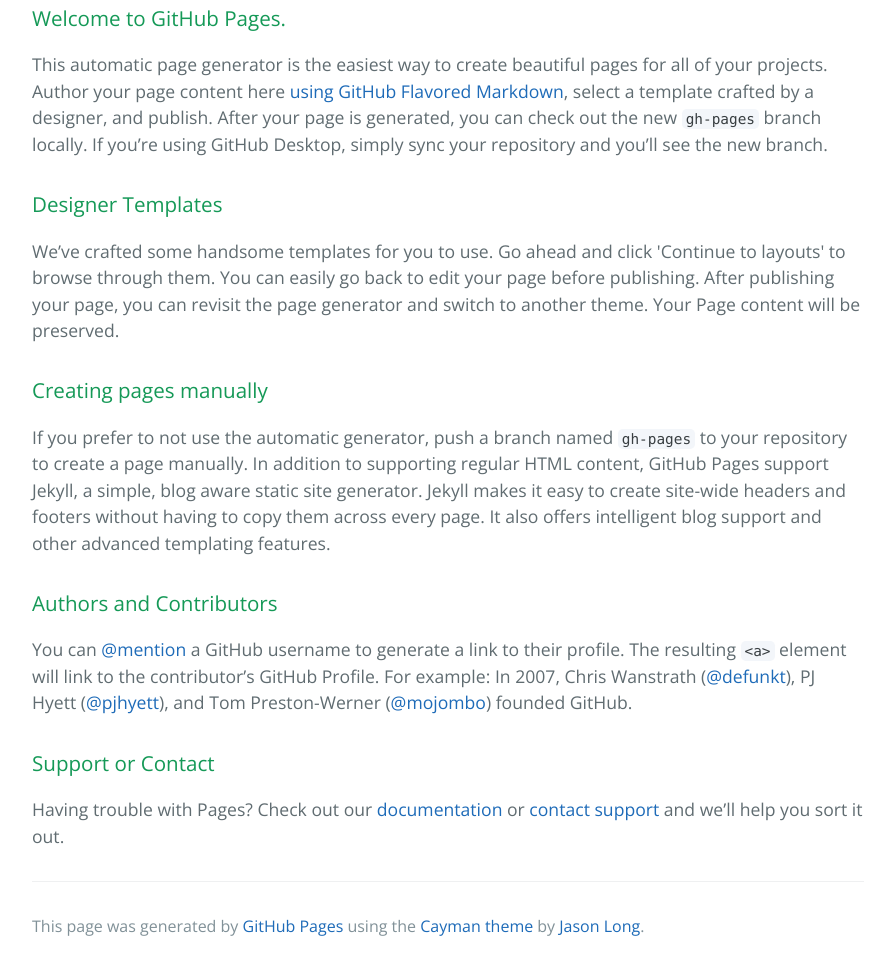
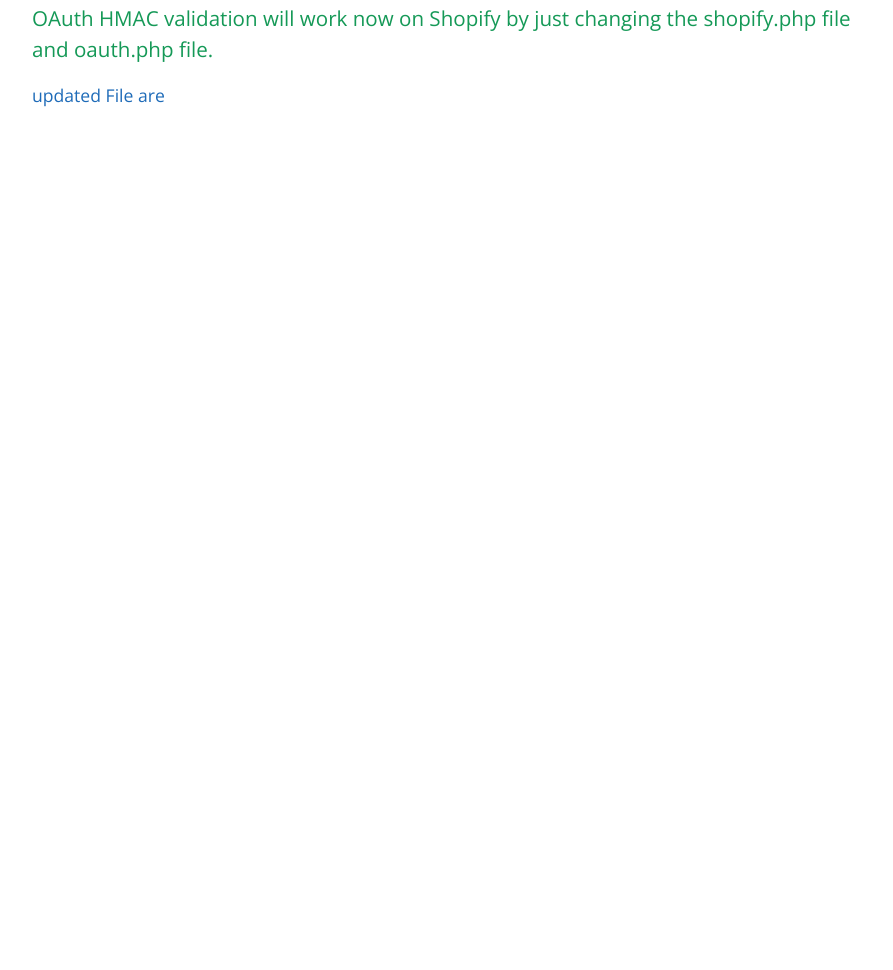
Before and after one commit to impupindersingh/pupinder.github.io, a plain HTML site: page index.html in a window 1280 px wide. Shown: the part 299-1269 px from the top of the page, without its empty margins (192-1085 px from the left). After the commit the page ends 800 px from the top, so only its background shows below. Drawn offline with nearby package versions, Linux system fonts and the light colour scheme.

Commit message:
Update index.html

```diff
--- a/index.html
+++ b/index.html
@@ -17,34 +17,14 @@
 
     <section class="main-content">
       <h3>
-<a id="welcome-to-github-pages" class="anchor" href="#welcome-to-github-pages" aria-hidden="true"><span aria-hidden="true" class="octicon octicon-link"></span></a>Welcome to GitHub Pages.</h3>
+<a id="welcome-to-github-pages" class="anchor" href="#welcome-to-github-pages" aria-hidden="true"><span aria-hidden="true" class="octicon octicon-link"></span></a>OAuth HMAC validation will work now on Shopify by just changing the shopify.php file and oauth.php file.</h3>
 
-<p>This automatic page generator is the easiest way to create beautiful pages for all of your projects. Author your page content here <a href="https://guides.github.com/features/mastering-markdown/">using GitHub Flavored Markdown</a>, select a template crafted by a designer, and publish. After your page is generated, you can check out the new <code>gh-pages</code> branch locally. If you’re using GitHub Desktop, simply sync your repository and you’ll see the new branch.</p>
+<p>
+  <a href="https://github.com/pupinder/updated-shopify_app-skeleton">updated File are</a>
 
-<h3>
-<a id="designer-templates" class="anchor" href="#designer-templates" aria-hidden="true"><span aria-hidden="true" class="octicon octicon-link"></span></a>Designer Templates</h3>
+</p>
 
-<p>We’ve crafted some handsome templates for you to use. Go ahead and click 'Continue to layouts' to browse through them. You can easily go back to edit your page before publishing. After publishing your page, you can revisit the page generator and switch to another theme. Your Page content will be preserved.</p>
 
-<h3>
-<a id="creating-pages-manually" class="anchor" href="#creating-pages-manually" aria-hidden="true"><span aria-hidden="true" class="octicon octicon-link"></span></a>Creating pages manually</h3>
-
-<p>If you prefer to not use the automatic generator, push a branch named <code>gh-pages</code> to your repository to create a page manually. In addition to supporting regular HTML content, GitHub Pages support Jekyll, a simple, blog aware static site generator. Jekyll makes it easy to create site-wide headers and footers without having to copy them across every page. It also offers intelligent blog support and other advanced templating features.</p>
-
-<h3>
-<a id="authors-and-contributors" class="anchor" href="#authors-and-contributors" aria-hidden="true"><span aria-hidden="true" class="octicon octicon-link"></span></a>Authors and Contributors</h3>
-
-<p>You can <a href="https://help.github.com/articles/basic-writing-and-formatting-syntax/#mentioning-users-and-teams" class="user-mention">@mention</a> a GitHub username to generate a link to their profile. The resulting <code>&lt;a&gt;</code> element will link to the contributor’s GitHub Profile. For example: In 2007, Chris Wanstrath (<a href="https://github.com/defunkt" class="user-mention">@defunkt</a>), PJ Hyett (<a href="https://github.com/pjhyett" class="user-mention">@pjhyett</a>), and Tom Preston-Werner (<a href="https://github.com/mojombo" class="user-mention">@mojombo</a>) founded GitHub.</p>
-
-<h3>
-<a id="support-or-contact" class="anchor" href="#support-or-contact" aria-hidden="true"><span aria-hidden="true" class="octicon octicon-link"></span></a>Support or Contact</h3>
-
-<p>Having trouble with Pages? Check out our <a href="https://help.github.com/pages">documentation</a> or <a href="https://github.com/contact">contact support</a> and we’ll help you sort it out.</p>
-
-      <footer class="site-footer">
-
-        <span class="site-footer-credits">This page was generated by <a href="https://pages.github.com">GitHub Pages</a> using the <a href="https://github.com/jasonlong/cayman-theme">Cayman theme</a> by <a href="https://twitter.com/jasonlong">Jason Long</a>.</span>
-      </footer>
 
     </section>
 
```
